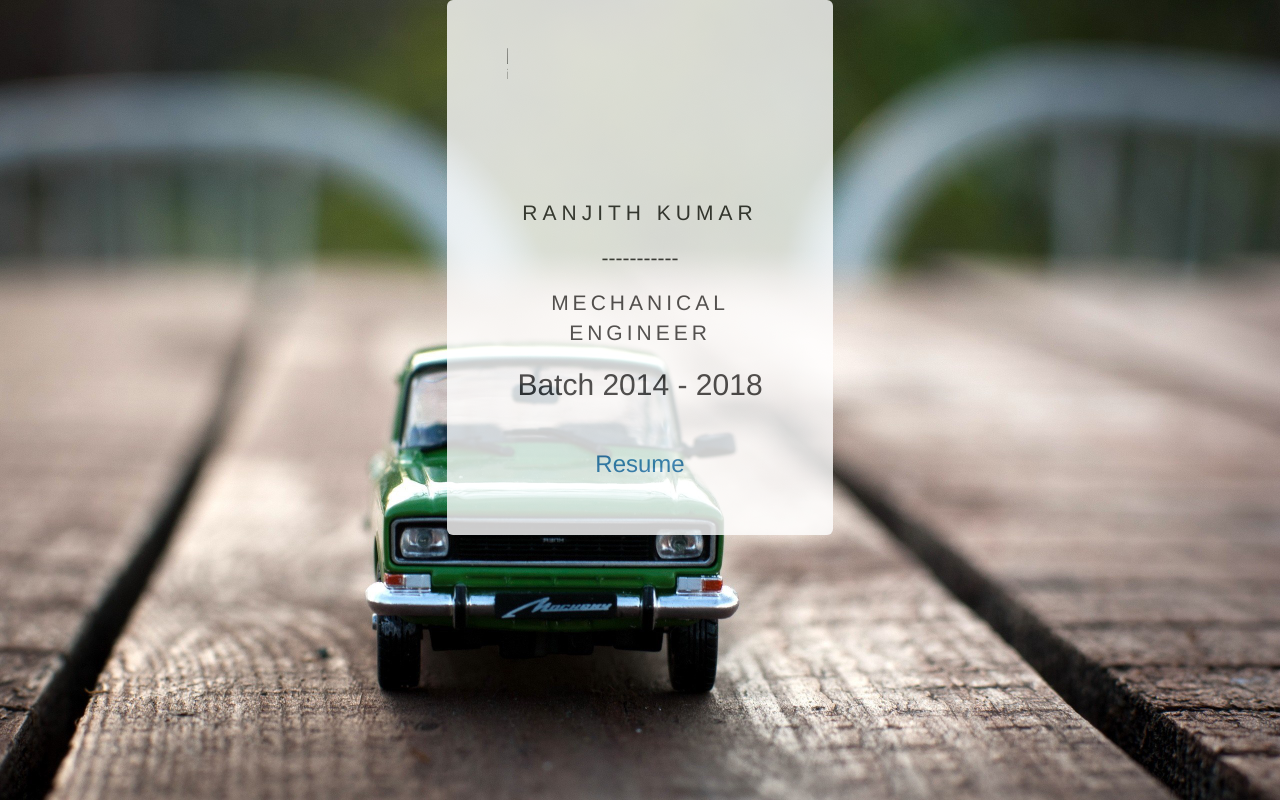
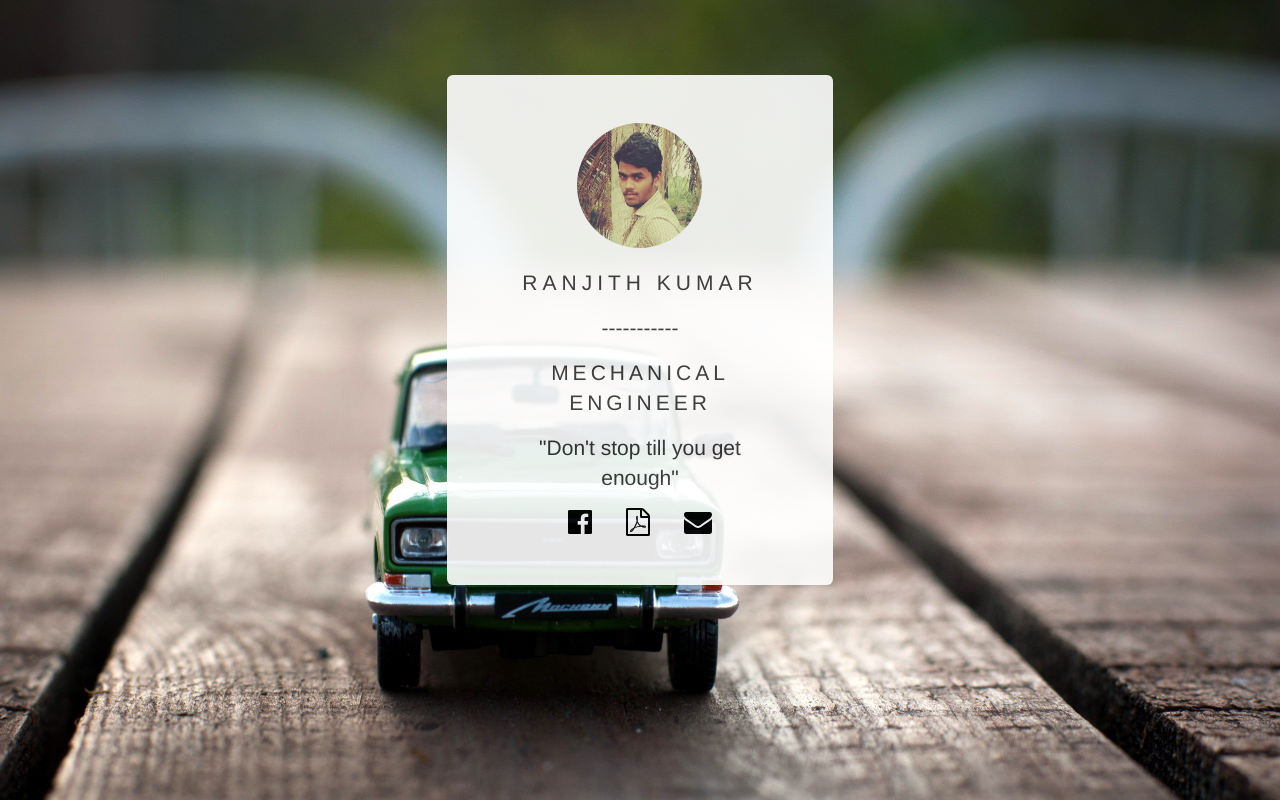
Before and after one commit to ranjithkuru/rajithkuru.github.io, a plain HTML site: page index.html in a window 1280 px wide. Drawn offline with nearby package versions, Linux system fonts and the light colour scheme.

Commit message:
site version: 1.0 - done

```diff
--- a/index.html
+++ b/index.html
@@ -5,6 +5,7 @@
 	<link rel="stylesheet" href="https://maxcdn.bootstrapcdn.com/bootstrap/3.3.6/css/bootstrap.min.css">
 	<link rel="stylesheet" href="https://maxcdn.bootstrapcdn.com/font-awesome/4.4.0/css/font-awesome.min.css">
 	<link href='https://fonts.googleapis.com/css?family=Montserrat' rel='stylesheet' type='text/css'>
+	<link href="https://maxcdn.bootstrapcdn.com/font-awesome/4.7.0/css/font-awesome.min.css" rel='stylesheet' type='text/css'>
 	<style>
 .bgimg-1 {
   position: relative;
@@ -17,19 +18,45 @@
   min-height: 100%;
 
 }
+a {
+margin-left: 15px;
+margin-right: 15px;
+margin-top: 5px;
+margin-bottom: 5px;
+color: black;
+}
+a:hover {
+margin-left: 15px;
+margin-right: 15px;
+margin-top: 5px;
+margin-bottom: 5px;
+color: black;
+opacity: 0.7;
+text-decoration: none;
+}
 	</style>
 </head>
 <body>
 
 <div class="container-fluid bgimg-1" style="height:100vh;">
   <div class="col-md-4 col-md-offset-4 col-sm-4 col-sm-offset-4 text-center">
-    <div class="jumbotron" style="background-color: #ffffff; opacity: 0.8;">
-      <img class="img-responsive img-rounded" src="ranjith.png" style="vertical-allign: middle;" height="150px" width="1w50px" alt="img"/>
+    <div class="jumbotron" style="background-color: #ffffff; opacity: 0.9; margin-top: 75px;">
+      <center><img class="img-responsive img-circle" src="images/ranjith.jpg" height="125px" width="125px" alt="ranjithkumar"/></center><br/>
       <p style="letter-spacing: 5px;">RANJITH KUMAR</p>
       <p>-----------</p>
       <p style="letter-spacing: 4px;">MECHANICAL ENGINEER</p>
-      <h2>Batch 2014 - 2018</h2></br>
-      <a href="resume/ranjithkumar.pdf"><h3>Resume</h3></a>
+      <p>"Don't stop till you get enough"</p>
+
+      <a href="https://en-gb.facebook.com/people/Ranjith-Kuru/100004627363225" title="Facebook" target="_blank">
+        <i class="fa fa-facebook-official fa-2x"></i>
+      </a>
+      <a href="resume/ranjithkumar.pdf" title="Resume" target="_blank">
+        <i class="fa fa-file-pdf-o fa-2x"></i>
+      </a>
+      <a href="mailto:ranjithkuruveli@gmail.com" title="ranjithkuruveli@gmail.com">
+        <i class="fa fa-envelope fa-2x"></i>
+      </a>
+
     </div>
   </div>
 </div>
```
Also changed, not shown: images/ranjith.jpg (added).
